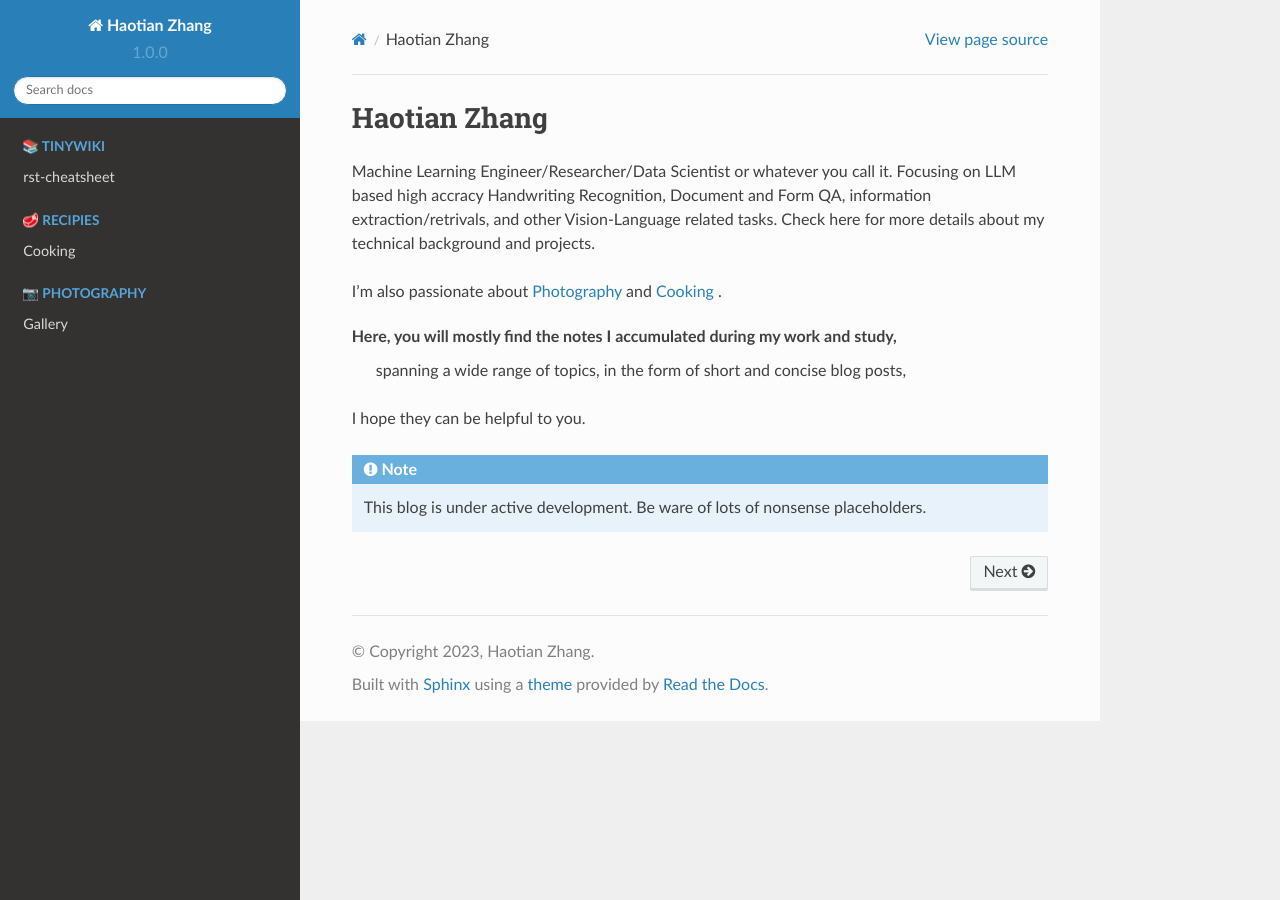
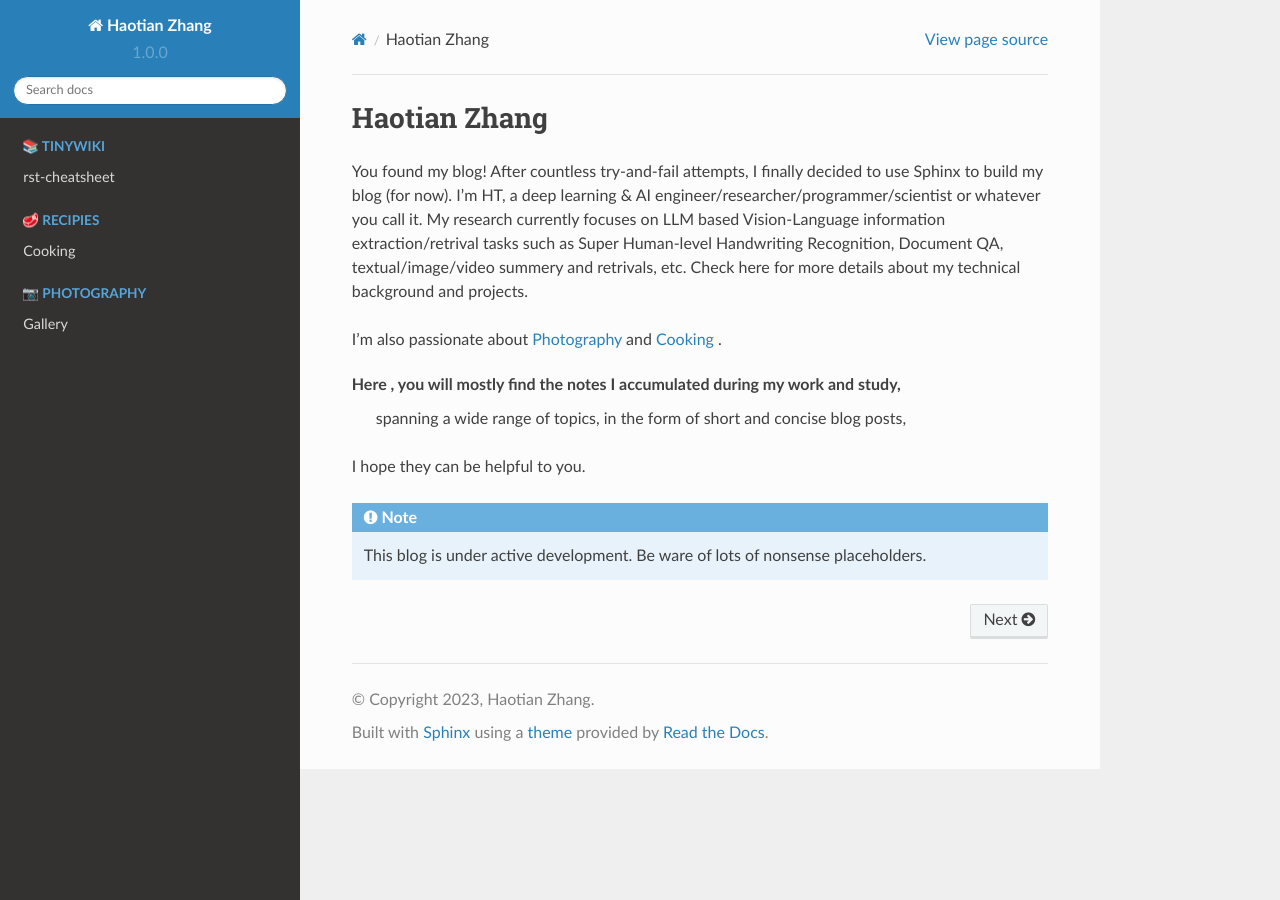
Before and after one commit to HTplex/htplex.readthedoc.io, a Sphinx documentation site: the page built from docs/source/index.rst, in a window 1280 px wide. Built offline with Sphinx 7.4.7 and the Read the Docs theme 2.0.0, drawn with Linux system fonts in a browser that asks for light colours.

Commit message:
rework main index

```diff
--- a/docs/source/index.rst
+++ b/docs/source/index.rst
@@ -30,14 +30,16 @@
 Haotian Zhang
 ===================================
 
-Machine Learning Engineer/Researcher/Data Scientist or whatever you call it.
-Focusing on LLM based high accracy Handwriting Recognition, Document and Form QA,
-information extraction/retrivals, and other Vision-Language related tasks. Check here
+You found my blog! After countless try-and-fail attempts, I finally decided to use Sphinx to build my blog (for now).
+I'm HT, a deep learning & AI engineer/researcher/programmer/scientist or whatever you call it.
+My research currently focuses on LLM based Vision-Language information extraction/retrival tasks such as
+Super Human-level Handwriting Recognition, Document QA,
+textual/image/video summery and retrivals, etc. Check here
 for more details about my technical background and projects.
 
 I'm also passionate about `Photography <https://gallery.htplex.io>`_ and :doc:`Cooking </food/index>` .
 
-:doc:`Here </tinyWiki/index.rst>`, you will mostly find the notes I accumulated during my work and study,
+:doc:`Here </tinyWiki/index>` , you will mostly find the notes I accumulated during my work and study,
  spanning a wide range of topics, in the form of short and concise blog posts,
 I hope they can be helpful to you.
 
```
